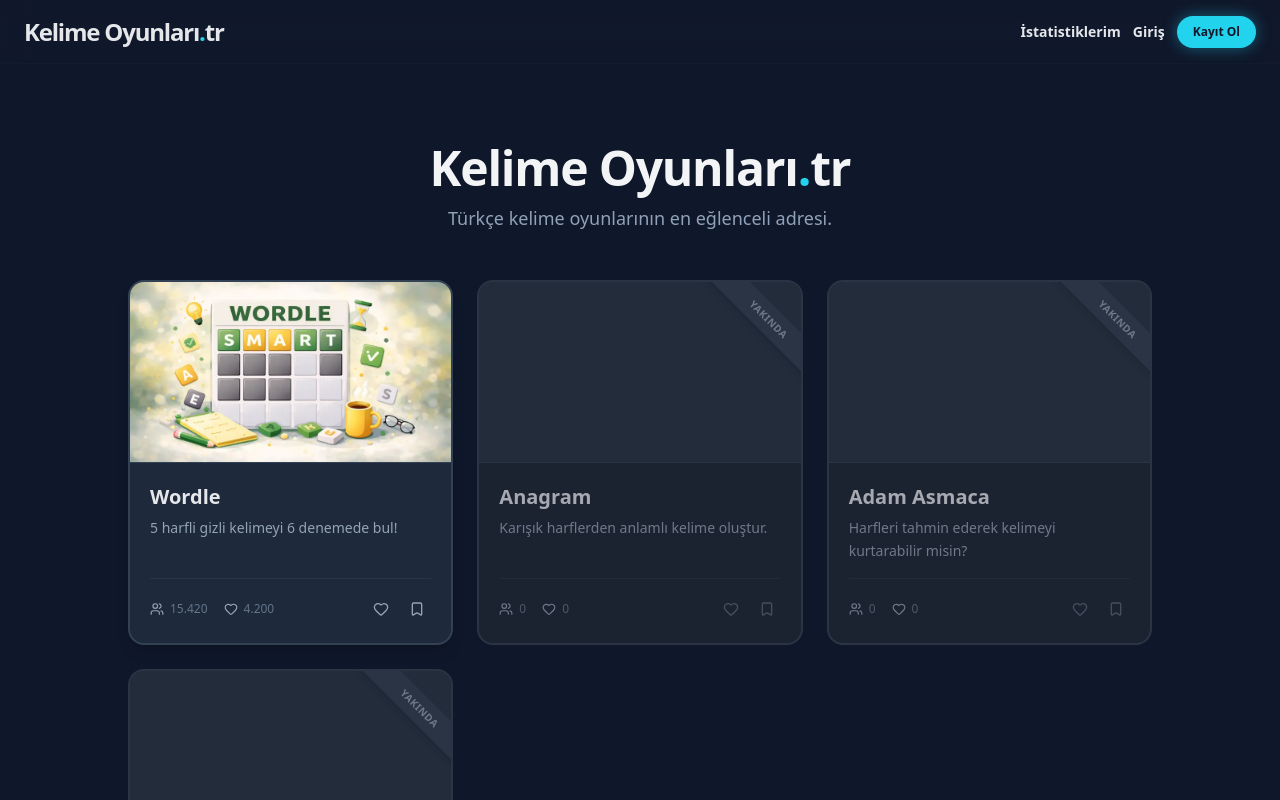
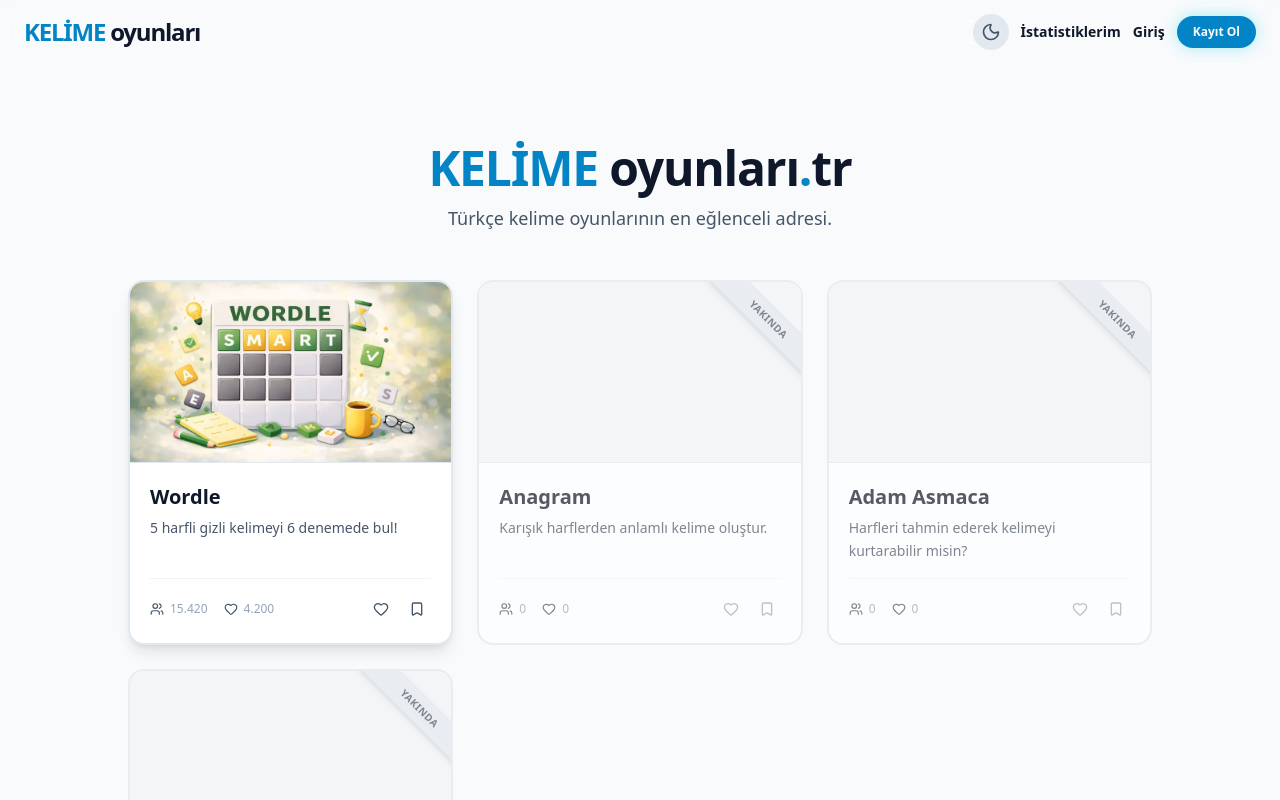
Before and after one commit to sayburt/kelimeoyunlari, a Next.js app: page / in a window 1280 px wide. Shown: the top 800 px of the page. Built offline with nearby package versions, Linux system fonts and the light colour scheme; no server answers.

Commit message:
projeye karanlık/aydınlık mod seçeneği eklendi

```diff
--- a/package.json
+++ b/package.json
@@ -13,6 +13,7 @@
     "framer-motion": "^12.34.3",
     "lucide-react": "^0.575.0",
     "next": "16.1.6",
+    "next-themes": "^0.4.6",
     "react": "19.2.3",
     "react-dom": "19.2.3"
   },
--- a/src/app/ClientLayout.tsx
+++ b/src/app/ClientLayout.tsx
@@ -4,6 +4,7 @@ import React from 'react';
 import { usePathname } from 'next/navigation';
 import Navbar from '@/components/layout/Navbar';
 import Footer from '@/components/layout/Footer';
+import { ThemeProvider } from '@/components/providers/ThemeProvider';
 
 export default function ClientLayout({ children }: { children: React.ReactNode }) {
     const pathname = usePathname();
@@ -12,10 +13,10 @@ export default function ClientLayout({ children }: { children: React.ReactNode }
     const isGameRoute = pathname?.startsWith('/games');
 
     return (
-        <>
+        <ThemeProvider attribute="class" defaultTheme="system" enableSystem disableTransitionOnChange>
             {!isGameRoute && <Navbar />}
             <main className="flex-1">{children}</main>
             <Footer />
-        </>
+        </ThemeProvider>
     );
 }
--- a/src/app/globals.css
+++ b/src/app/globals.css
@@ -1,28 +1,78 @@
 @import "tailwindcss";
+
+@layer base {
+  :root {
+    --theme-bg: #F8FAFC;
+    --theme-surface: #FFFFFF;
+    --theme-surface-dark: #F1F5F9;
+    --theme-surface-mid: #E2E8F0;
+    --theme-surface-hover: #CBD5E1;
+    --theme-surface-accent: #94A3B8;
+    --theme-surface-accent-hover: #475569;
+
+    --theme-text-main: #0F172A;
+    --theme-text-secondary: #475569;
+    --theme-text-muted: #94A3B8;
+    --theme-text-on-state: #FFFFFF;
+
+    --theme-primary: #0284C7; /* Koyu turkuaz/mavi light mod için */
+
+    --theme-correct: #16A34A; /* Daha uyumlu yeşil */
+    --theme-correct-hover: #22C55E;
+    --theme-present: #D97706; /* Daha okunaklı sarı/turuncu */
+    --theme-present-hover: #EAB308;
+    --theme-absent: #CBD5E1;
+    --theme-wrong: #DC2626;
+  }
+
+  .dark {
+    --theme-bg: #0F172A;
+    --theme-surface: #1E293B;
+    --theme-surface-dark: #0F172A;
+    --theme-surface-mid: #334155;
+    --theme-surface-hover: #475569;
+    --theme-surface-accent: #4B5563;
+    --theme-surface-accent-hover: #6B7280;
+
+    --theme-text-main: #E5E7EB;
+    --theme-text-secondary: #94A3B8;
+    --theme-text-muted: #64748B;
+    --theme-text-on-state: #FFFFFF;
+
+    --theme-primary: #22D3EE;
+
+    --theme-correct: #22C55E;
+    --theme-correct-hover: #4ADE80;
+    --theme-present: #EAB308;
+    --theme-present-hover: #FACC15;
+    --theme-absent: #334155;
+    --theme-wrong: #EF4444;
+  }
+}
 
 @theme {
   /* Colors */
-  --color-bg: #0F172A;          /* Ana sayfa arka planı */
-  --color-surface: #1E293B;     /* Kart yüzeyi */
-  --color-surface-dark: #0F172A; /* Çok koyu yüzey (boş hücre bg) */
-  --color-surface-mid: #334155; /* Orta ton yüzey (filled hücre, absent klavye) */
-  --color-surface-hover: #475569; /* Hover durumu */
-  --color-surface-accent: #4B5563; /* Accent yüzey (ENTER/DEL tuşları) */
-  --color-surface-accent-hover: #6B7280; /* ENTER/DEL hover */
+  --color-bg: var(--theme-bg);
+  --color-surface: var(--theme-surface);
+  --color-surface-dark: var(--theme-surface-dark);
+  --color-surface-mid: var(--theme-surface-mid);
+  --color-surface-hover: var(--theme-surface-hover);
+  --color-surface-accent: var(--theme-surface-accent);
+  --color-surface-accent-hover: var(--theme-surface-accent-hover);
 
-  --color-text-main: #E5E7EB;   /* Ana metin */
-  --color-text-secondary: #94A3B8; /* İkincil metin */
-  --color-text-muted: #64748B;  /* Soluk metin (absent harf) */
-  --color-text-on-state: #FFFFFF; /* Doğru/yanlış/mevcut üstündeki metin */
+  --color-text-main: var(--theme-text-main);
+  --color-text-secondary: var(--theme-text-secondary);
+  --color-text-muted: var(--theme-text-muted);
+  --color-text-on-state: var(--theme-text-on-state);
 
-  --color-primary: #22D3EE;     /* Ana vurgu (turkuaz) */
+  --color-primary: var(--theme-primary);
 
-  --color-correct: #22C55E;     /* Doğru harf (yeşil) */
-  --color-correct-hover: #4ADE80;
-  --color-present: #EAB308;     /* Mevcut harf (sarı) — oyun tokenı */
-  --color-present-hover: #FACC15;
-  --color-absent: #334155;      /* Yok harf (koyu gri) */
-  --color-wrong: #EF4444;       /* Hata/yanlış (kırmızı) */
+  --color-correct: var(--theme-correct);
+  --color-correct-hover: var(--theme-correct-hover);
+  --color-present: var(--theme-present);
+  --color-present-hover: var(--theme-present-hover);
+  --color-absent: var(--theme-absent);
+  --color-wrong: var(--theme-wrong);
 
   /* Typography */
   --font-sans: var(--font-nunito), ui-sans-serif, system-ui, sans-serif;
--- a/src/app/page.tsx
+++ b/src/app/page.tsx
@@ -70,10 +70,10 @@ export default function Home() {
           transition={{ duration: 0.5 }}
           className="text-center mb-12"
         >
-          <h1 className="text-4xl sm:text-5xl font-black text-gray-100 tracking-tight mb-3">
-            Kelime Oyunları<span className="text-primary">.</span>tr
+          <h1 className="text-4xl sm:text-5xl font-black text-text-main tracking-tight mb-3">
+            <span className="text-primary">KELİME</span> oyunları<span className="text-primary">.</span>tr
           </h1>
-          <p className="text-slate-400 text-lg">
+          <p className="text-text-secondary text-lg">
             Türkçe kelime oyunlarının en eğlenceli adresi.
           </p>
         </motion.div>
--- a/src/components/layout/Footer.tsx
+++ b/src/components/layout/Footer.tsx
@@ -16,7 +16,7 @@ export default function Footer() {
         <footer className="py-12 px-6 border-t border-surface/50 text-text-secondary">
             <div className="max-w-6xl mx-auto flex flex-col md:flex-row justify-between items-center gap-8">
                 <div className="text-center md:text-left">
-                    <h2 className="text-xl font-black text-text-main mb-2">Kelime Oyunları<span className="text-primary">.</span>tr</h2>
+                    <h2 className="text-xl font-black text-text-main mb-2"><span className="text-primary">KELİME</span> oyunları</h2>
                     <p className="text-sm max-w-xs text-text-secondary">
                         Türkçe kelime oyunlarının en eğlenceli adresi.
                     </p>
--- a/src/components/layout/Navbar.tsx
+++ b/src/components/layout/Navbar.tsx
@@ -3,6 +3,7 @@
 import Link from "next/link";
 import { useAuth } from "@/hooks/useAuth";
 import { usePathname } from "next/navigation";
+import { ThemeToggle } from "@/components/ui/ThemeToggle";
 
 export default function Navbar() {
     const { isAuthenticated, signOut } = useAuth();
@@ -16,12 +17,13 @@ export default function Navbar() {
     return (
         <nav className="h-16 flex items-center justify-between px-6 bg-surface/10 backdrop-blur-md border-b border-surface/20 sticky top-0 z-50">
             <Link href="/" className="text-2xl font-black text-text-main tracking-tighter">
-                Kelime Oyunları<span className="text-primary">.</span>tr
+                <span className="text-primary">KELİME</span> oyunları
             </Link>
 
             <div className="flex items-center gap-6">
                 {isAuthenticated ? (
                     <div className="flex items-center gap-4">
+                        <ThemeToggle />
                         <Link
                             href="/profile"
                             className={`text-sm font-bold transition-colors ${pathname === "/profile" ? "text-primary" : "text-text-main hover:text-primary"
@@ -38,6 +40,7 @@ export default function Navbar() {
                     </div>
                 ) : (
                     <div className="flex items-center gap-3">
+                        <ThemeToggle />
                         <Link
                             href="/profile"
                             className={`text-sm font-bold transition-colors ${pathname === "/profile" ? "text-primary" : "text-text-main hover:text-primary"
--- /dev/null
+++ b/src/components/providers/ThemeProvider.tsx
@@ -0,0 +1,9 @@
+"use client";
+
+import * as React from "react";
+import { ThemeProvider as NextThemesProvider } from "next-themes";
+import { type ThemeProviderProps } from "next-themes";
+
+export function ThemeProvider({ children, ...props }: ThemeProviderProps) {
+    return <NextThemesProvider {...props}>{children}</NextThemesProvider>;
+}
--- /dev/null
+++ b/src/components/ui/ThemeToggle.tsx
@@ -0,0 +1,32 @@
+"use client";
+
+import * as React from "react";
+import { Moon, Sun } from "lucide-react";
+import { useTheme } from "next-themes";
+
+export function ThemeToggle() {
+    const { theme, setTheme } = useTheme();
+    const [mounted, setMounted] = React.useState(false);
+
+    React.useEffect(() => {
+        setMounted(true);
+    }, []);
+
+    if (!mounted) {
+        return <div className="w-9 h-9" />; // Placeholder to avoid layout shift
+    }
+
+    return (
+        <button
+            onClick={() => setTheme(theme === "dark" ? "light" : "dark")}
+            className="p-2 rounded-full bg-surface-mid text-text-secondary hover:text-text-main transition-colors duration-200 focus:outline-none"
+            aria-label="Toggle theme"
+        >
+            {theme === "dark" ? (
+                <Sun className="h-5 w-5" />
+            ) : (
+                <Moon className="h-5 w-5" />
+            )}
+        </button>
+    );
+}
```
Also changed, not shown: .agent/skills/tasarim-sistemi/SKILL.md, 2 other files (tests, documents, lock files or other folders).
